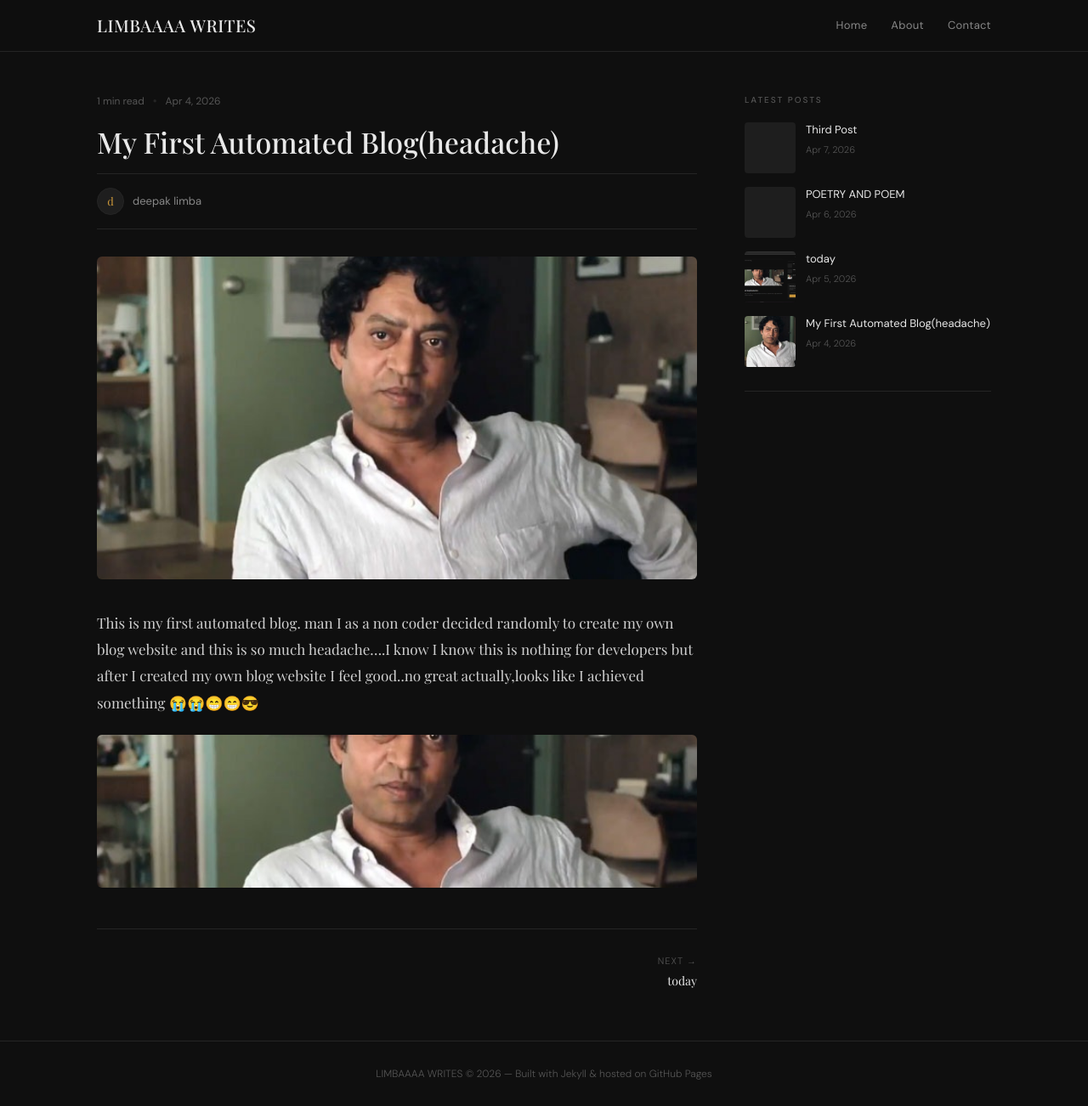
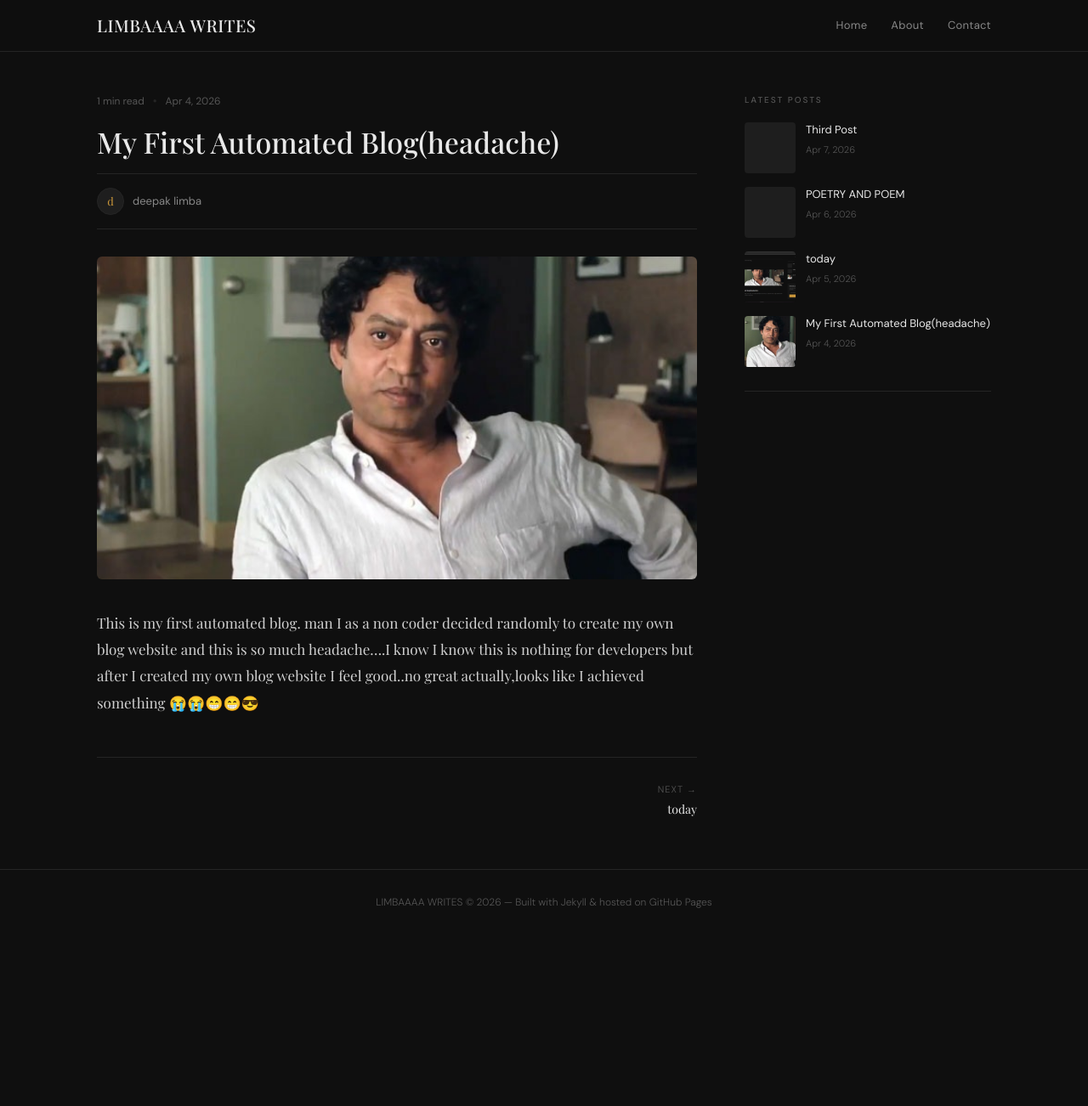
Before and after one commit to limbahubgit/limbahubgit.github.io, a Jekyll site: the page built from _posts/2026-04-05-first-post.md, in a window 1280 px wide and 1302 px high. Shown: the whole window at 85% size. Built offline with Jekyll 4.4.1, drawn with Linux system fonts in a browser that asks for light colours.

Commit message:
Update 2026-04-05-first-post.md

```diff
--- a/_posts/2026-04-05-first-post.md
+++ b/_posts/2026-04-05-first-post.md
@@ -6,5 +6,3 @@ image: /assets/images/t3jo2b6g_irrfan-khan-twitter_625x300_30_July_20.jpg
 ---
 
 This is my first automated blog. man I as a non coder decided randomly to create my own blog website and this is so much headache....I know I know this is nothing for developers but after I created my own blog website I feel good..no great actually,looks like I achieved something 😭😭😁😁😎
-
-![My Photo](/assets/images/t3jo2b6g_irrfan-khan-twitter_625x300_30_July_20.jpg)
```
